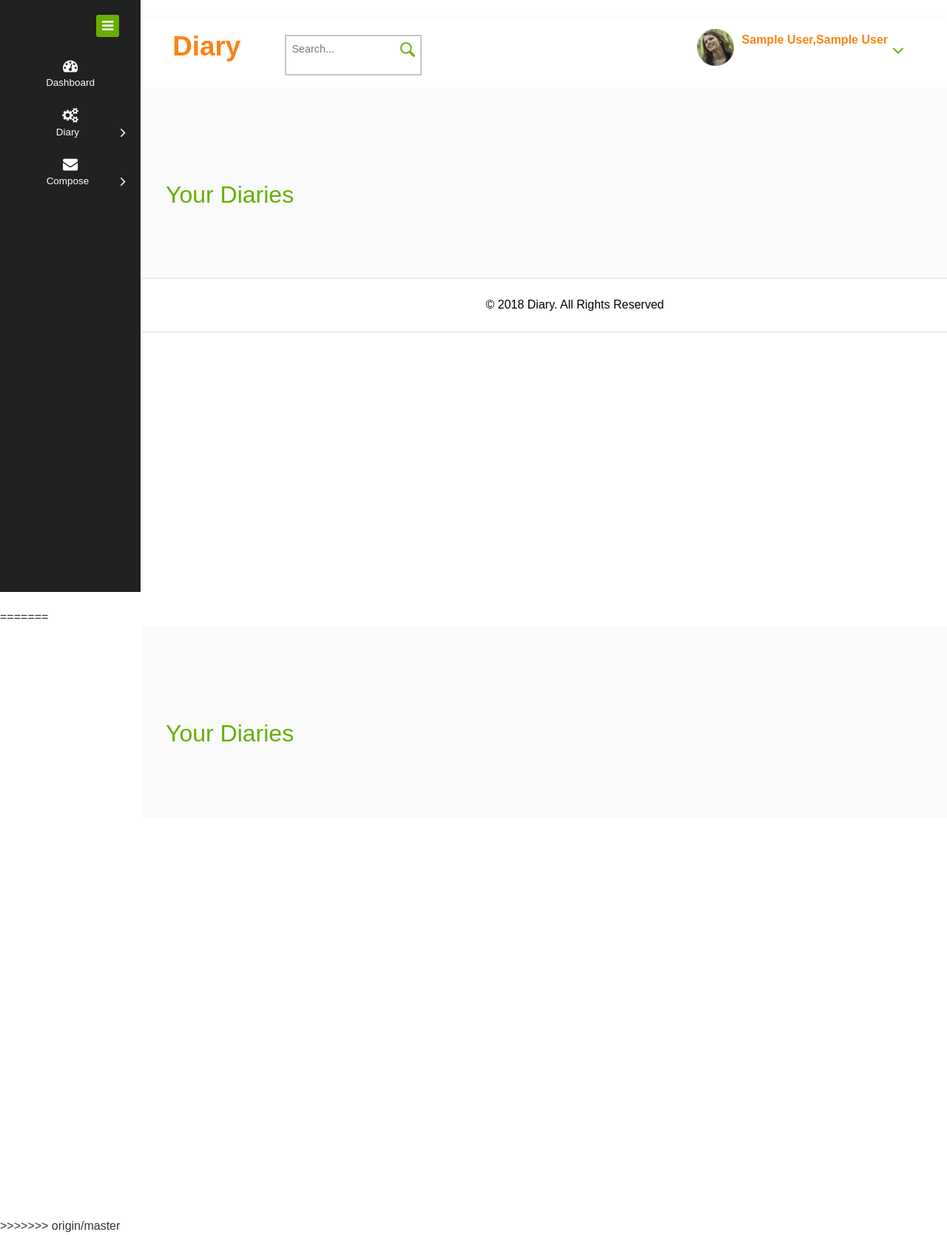
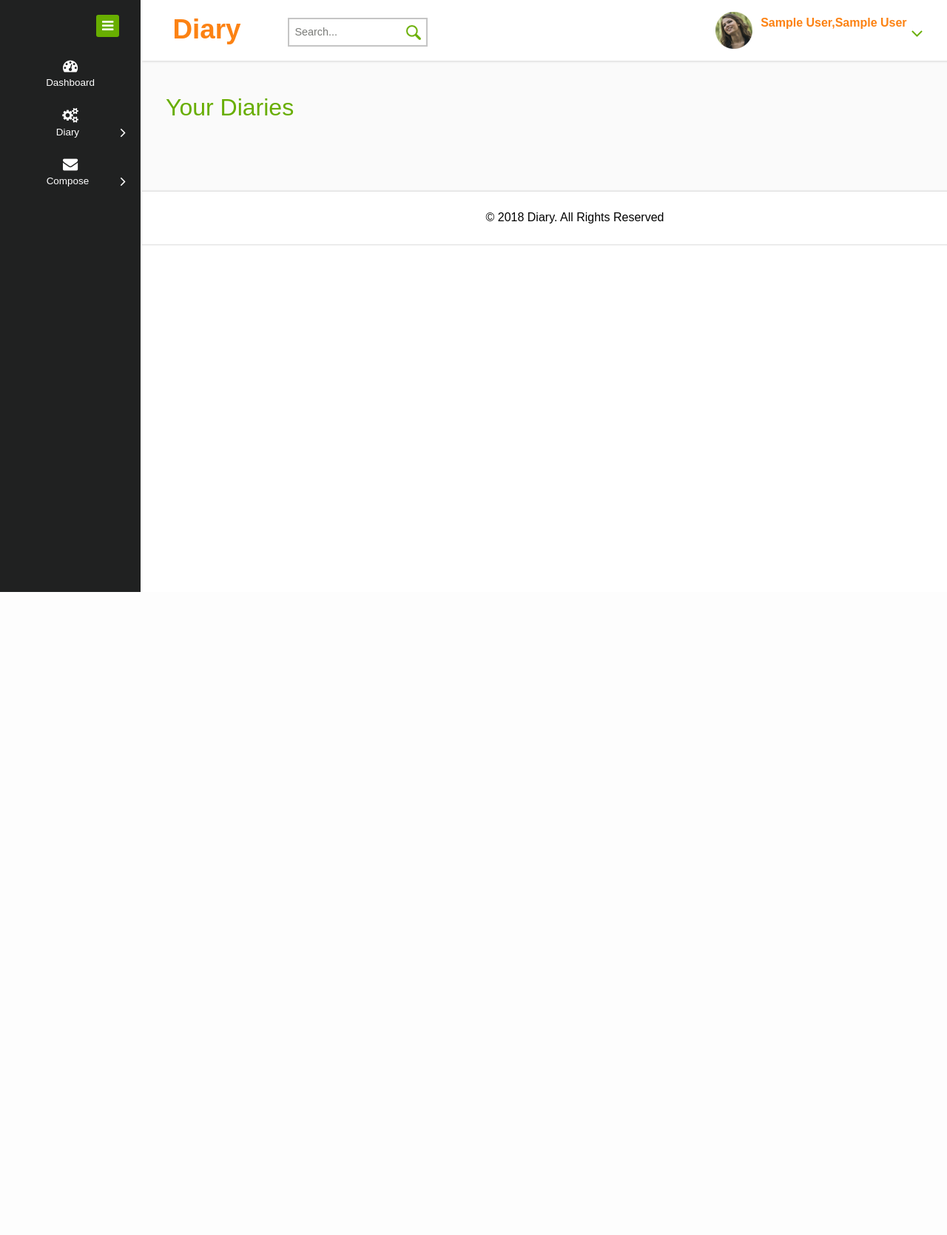
Before and after one commit to aceterisk99/web, a PHP site: template views/diaries.php in a window 1280 px wide; the page is wider, and only the part inside the window is pictured. Shown: that part at 74% size. After the commit the page ends 800 px from the top of that part, so only its background shows below. Run offline with PHP 8.4, Linux system fonts and the light colour scheme; the template is opened without the code that fills it, so the values that code supplies are empty; the visitor is signed in with stand-in values (Sample User, id 1).

Commit message:
Update diaries.php

```diff
--- a/views/diaries.php
+++ b/views/diaries.php
@@ -1,9 +1,4 @@
-<<<<<<< HEAD
-<!--Author: W3layouts
-Author URL: http://w3layouts.com
-License: Creative Commons Attribution 3.0 Unported
-License URL: http://creativecommons.org/licenses/by/3.0/
---><?php
+<?php
 session_start();
 include_once '../controller/diaryadd_controller.php';
 $viewDiary = diaryList();
@@ -73,87 +68,3 @@ include_once 'footer.php';
 <!-- mother grid end here-->
 </body>
 </html>
-
-
-
-
-=======
-<!--Author: W3layouts
-Author URL: http://w3layouts.com
-License: Creative Commons Attribution 3.0 Unported
-License URL: http://creativecommons.org/licenses/by/3.0/
---><?php
-session_start();
-include_once '../controller/diaryadd_controller.php';
-$viewDiary = diaryList();
-
-?>
-<!DOCTYPE HTML>
-<html>
-<head>
-<title>Diary</title>
-<meta name="viewport" content="width=device-width, initial-scale=1">
-<meta http-equiv="Content-Type" content="text/html; charset=utf-8" />
-<script type="application/x-javascript"> addEventListener("load", function() { setTimeout(hideURLbar, 0); }, false); function hideURLbar(){ window.scrollTo(0,1); } </script>
-<!-- jQuery (necessary for Bootstrap's JavaScript plugins) -->
-<link href="css/bootstrap.css" rel="stylesheet" type="text/css" media="all">
-<!-- Custom Theme files -->
-<link href="css/style.css" rel="stylesheet" type="text/css" media="all"/>
-<!--js-->
-<script src="js/jquery-2.1.1.min.js"></script>
-<!--icons-css-->
-<link href="css/font-awesome.css" rel="stylesheet">
-
-</head>
-<body>
-<div class="page-container">
-   <div class="left-content">
-	   <div class="mother-grid-inner">
-            <!--header start here-->
-				<?php  include_once 'headerbar.php'; ?>
-<!--heder end here-->
-<!--inner block start here-->
-<div class="inner-block">
-    <div class="portlet-grid-page">
-    	<h2>Your Diaries</h2>
-             <?php foreach($viewDiary as $vd){ ?>
-    	<div class="portlet-grid panel-primary">
-    		 <div class="panel-heading">
-    		      <h3 class="panel-title"><?php echo $vd["diary_datecreated"]; ?></h3>
-    		  </div>
-    		  <div class="panel-body">
-    		  	  <?php echo $vd["diary_label"]; ?>
-    		  </div>
-              <div class="panel-footer"><a href="story.php"><h4>View Diary</h4></a></div>
-    	</div>
-		<?php } ?>
-		<div class="clearfix"> </div>
-  </div>
-</div>
-<!--inner block end here-->
-<!--copy rights start here-->
-<?php
-include_once 'footer.php';
-?>
-<!--COPY rights end here-->
-</div>
-</div>
-<!--slider menu-->
-    <?php include_once'sidebar.php';?>
-	<div class="clearfix"> </div>
-</div>
-<!--slide bar menu end here-->
-
-<!--scrolling js-->
-		<script src="js/jquery.nicescroll.js"></script>
-		<script src="js/scripts.js"></script>
-		<!--//scrolling js-->
-<script src="js/bootstrap.js"> </script>
-<!-- mother grid end here-->
-</body>
-</html>
-
-
-
-
->>>>>>> origin/master
```
